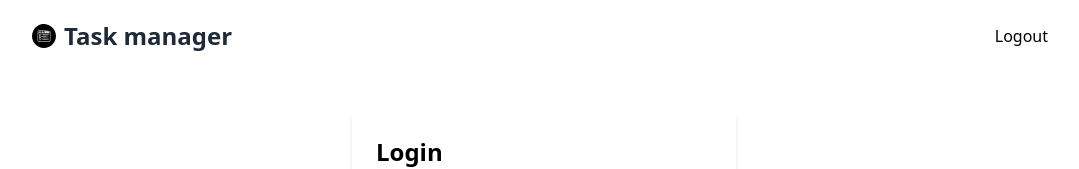
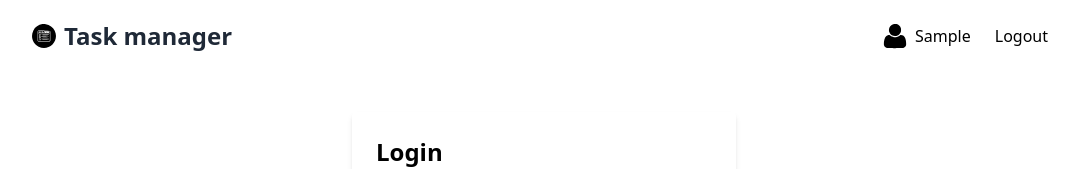
Before and after one commit to Chrilleweb/task-manager-app, a React (Create React App) app: page /login in a window 1280 px wide. Shown: the top 169 px of the page, without its empty margins (96-1175 px from the left). Built offline with nearby package versions, Linux system fonts and the light colour scheme; sample sign-in values are in the browser's storage.

Commit message:
icon and username

```diff
--- a/src/components/Login.tsx
+++ b/src/components/Login.tsx
@@ -18,7 +18,7 @@ const Login: React.FC<LoginProps> = ({ setIsAuthenticated }) => {
     try {
       const response = await apiService({
         url: apiEndpoints.login,
-        method: 'POST',
+        method: "POST",
         body: { username, password },
         includeToken: false,
       });
@@ -29,16 +29,17 @@ const Login: React.FC<LoginProps> = ({ setIsAuthenticated }) => {
         setError(null);
         setSuccess("Login successful!");
         localStorage.setItem("token", response.token);
+        localStorage.setItem("username", username);
         setIsAuthenticated(true);
         navigate("/auth/frontpage");
       }
     } catch (error: any) {
       console.error("Login failed:", error.message);
 
-      if (error.message === 'Invalid username or password') {
-        setError('Invalid username or password');
+      if (error.message === "Invalid username or password") {
+        setError("Invalid username or password");
       } else {
-        setError('Internal Server Error');
+        setError("Internal Server Error");
       }
 
       setSuccess(null);
--- a/src/components/Navbar.tsx
+++ b/src/components/Navbar.tsx
@@ -1,22 +1,32 @@
 import React from "react";
 import { Link, useNavigate } from "react-router-dom";
 import logo from "../images/task-manager-logo.svg";
+import userIcon from "../images/user-icon.svg";
 
 interface NavbarProps {
   isAuthenticated: boolean;
   setIsAuthentication: React.Dispatch<React.SetStateAction<boolean>>;
 }
 
-const Navbar: React.FC<NavbarProps> = ({ isAuthenticated, setIsAuthentication }) => {
+const Navbar: React.FC<NavbarProps> = ({
+  isAuthenticated,
+  setIsAuthentication,
+}) => {
   const navigate = useNavigate();
 
   const handleLogout = () => {
     localStorage.removeItem("token");
+    localStorage.removeItem("username");
     setIsAuthentication(false);
     navigate("/login");
 
     navigate("/login");
   };
+
+  const username = localStorage.getItem("username");
+  const usernameUpperCase = username
+    ? username.charAt(0).toUpperCase() + username.slice(1)
+    : "";
 
   return (
     <nav className="flex justify-between items-center py-4">
@@ -35,9 +45,13 @@ const Navbar: React.FC<NavbarProps> = ({ isAuthenticated, setIsAuthentication })
       </Link>
       <div>
         {isAuthenticated ? (
-          <button className="p-2" onClick={handleLogout}>
-            Logout
-          </button>
+          <div className="flex items-center">
+            <img src={userIcon} alt="User Icon" width="24" className="mr-2" />
+            <p className="mr-4">{usernameUpperCase}</p>
+            <button className="p-2" onClick={handleLogout}>
+              Logout
+            </button>
+          </div>
         ) : (
           <>
             <Link to="/login" className="p-2">
```
Also changed, not shown: src/images/user-icon.svg (added).
